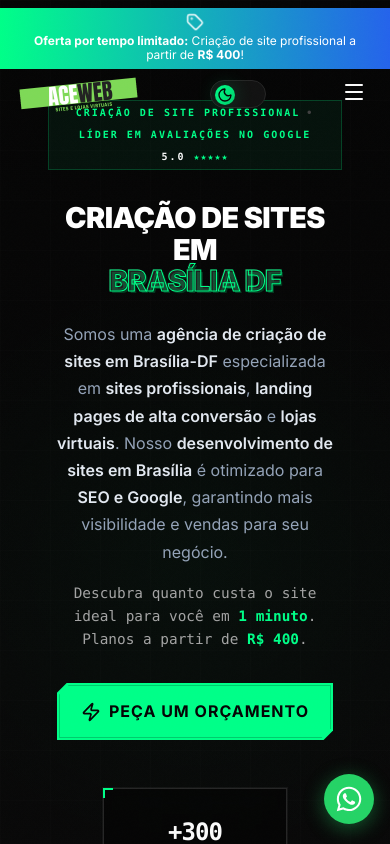
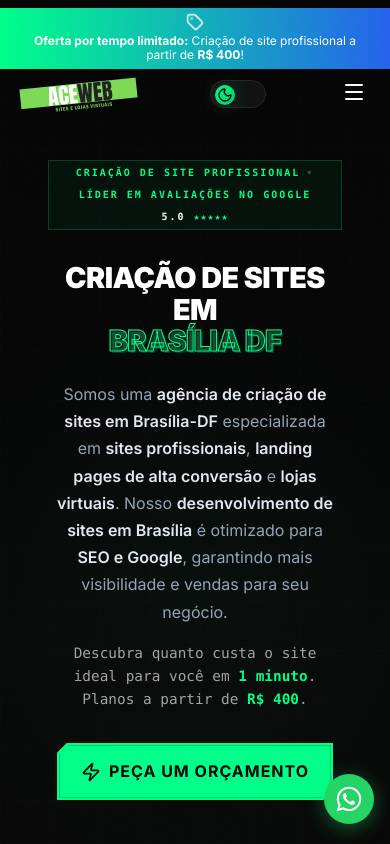
Before and after one commit to acelinosilva/acewebsites, a React (Vite) app: page / in a window 390 px wide. Shown: the top 844 px of the page. Built offline with nearby package versions, Linux system fonts and the light colour scheme.

Commit message:
fix(mobile): prevent hero from overlapping header

```diff
--- a/src/pages/Home.css
+++ b/src/pages/Home.css
@@ -445,7 +445,7 @@
 
 @media (max-width: 768px) {
     .hero-clean {
-        padding-top: 100px;
+        padding-top: 160px;
         padding-bottom: var(--spacing-2xl);
     }
 
```
